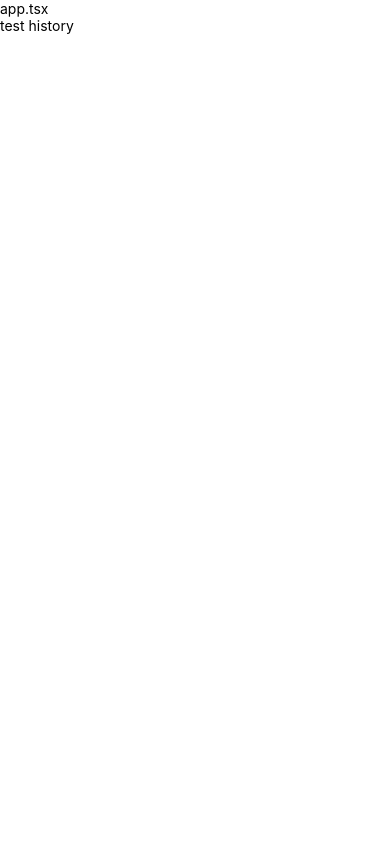
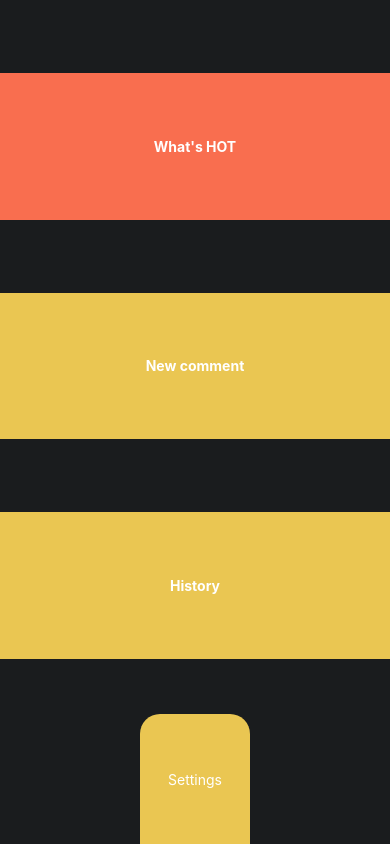
Before and after one commit to LoicChazeau/TEVIS, a React Native app: screen / in a window 390 px wide. Built offline with nearby package versions, Linux system fonts and the light colour scheme.

Commit message:
add home screen

```diff
--- a/App.tsx
+++ b/App.tsx
@@ -7,7 +7,6 @@ import Home from "./screens/Home";
 export default function App() {
   return (
     <View style={styles.container}>
-      <Text>app.tsx</Text>
       <Home />
       <StatusBar style="auto" />
     </View>
@@ -17,6 +16,5 @@ export default function App() {
 const styles = StyleSheet.create({
   container: {
     flex: 1,
-    backgroundColor: '#ffffff',
-  }
+  },
 });
--- a/components/home/History.tsx
+++ b/components/home/History.tsx
@@ -4,14 +4,15 @@ import {View, Text, StyleSheet, Image} from 'react-native'
 export default function History() {
   return(
     <View>
-      <Text>test history</Text>
+        <Text style={styles.text}>History</Text>
     </View>
   );
 }
 
 const styles = StyleSheet.create({
-  container: {
-    flex: 1,
-    backgroundColor: '#fff',
+  text: {
+    color: '#FFFFFF',
+    textAlign: "center",
+    fontWeight: "bold",
   }
 });
--- a/components/home/Newcomment.tsx
+++ b/components/home/Newcomment.tsx
@@ -3,15 +3,16 @@ import {View, Text, StyleSheet, Image} from 'react-native'
 
 export default function Newcomment() {
   return(
-    <View style={styles.container}>
-
+    <View>
+        <Text style={styles.text}>New comment</Text>
     </View>
   );
 }
 
 const styles = StyleSheet.create({
-  container: {
-    flex: 1,
-    backgroundColor: '#fff',
+  text: {
+    color: '#FFFFFF',
+    textAlign: "center",
+    fontWeight: "bold",
   }
 });
--- a/components/home/Settings.tsx
+++ b/components/home/Settings.tsx
@@ -1,17 +1,27 @@
 import React from 'react'
-import {View, Text, StyleSheet, Image} from 'react-native'
+import { View, Text, StyleSheet, Image } from 'react-native'
 
 export default function Settings() {
-  return(
-    <View style={styles.container}>
-
+  return (
+    <View>
+        <View style={styles.button}>
+          <Text style={styles.text}>Settings</Text>
+        </View>
     </View>
   );
 }
 
 const styles = StyleSheet.create({
-  container: {
-    flex: 1,
-    backgroundColor: '#fff',
-  }
+  button: {
+    height: 130,
+    width: 110,
+    backgroundColor: '#EAC652',
+    justifyContent: 'center',
+    borderTopLeftRadius: 20,
+    borderTopRightRadius: 20,
+  },
+  text: {
+    color: '#FFFFFF',
+    textAlign: "center",
+  },
 });
--- a/components/home/Whathot.tsx
+++ b/components/home/Whathot.tsx
@@ -3,15 +3,16 @@ import {View, Text, StyleSheet, Image} from 'react-native'
 
 export default function Whathot() {
   return(
-    <View style={styles.container}>
-
+    <View>
+        <Text style={styles.text}>What's HOT</Text>
     </View>
   );
 }
 
 const styles = StyleSheet.create({
-  container: {
-    flex: 1,
-    backgroundColor: '#fff',
+  text: {
+    color: '#FFFFFF',
+    textAlign: "center",
+    fontWeight: "bold",
   }
 });
--- a/screens/Home.tsx
+++ b/screens/Home.tsx
@@ -1,18 +1,33 @@
-import React from 'react'
-import {View, Text, StyleSheet, Image} from 'react-native'
+import React from "react";
+import { View, Text, StyleSheet, Image } from "react-native";
 
-import History from '../components/home/History';
-import Logo from '../components/home/Logo';
-import Newcomment from '../components/home/Newcomment';
-import Searchbar from '../components/home/Searchbar';
-import Settings from '../components/home/Settings';
-import Signin from '../components/home/Signin';
-import Whathot from '../components/home/Whathot';
+import History from "../components/home/History";
+import Logo from "../components/home/Logo";
+import Newcomment from "../components/home/Newcomment";
+import Searchbar from "../components/home/Searchbar";
+import Settings from "../components/home/Settings";
+import Signin from "../components/home/Signin";
+import Whathot from "../components/home/Whathot";
 
 export default function Home() {
   return (
-    <View>
-      <History/>
+    <View style={styles.container}>
+      <View style={[{flex: 1}]}></View>
+      <View style={[{flex: 2, backgroundColor: "#F96E4F", justifyContent: "center"}]}>
+        <Whathot />
+      </View>
+      <View style={[{flex: 1}]}></View>
+      <View style={[{flex: 2, backgroundColor: "#EAC652", justifyContent: "center"}]}>
+        <Newcomment />
+      </View>
+      <View style={[{flex: 1}]}></View>
+      <View style={[{flex: 2, backgroundColor: "#EAC652", justifyContent: "center"}]}>
+        <History />
+      </View>
+      <View style={[{flex: 1}]}></View>
+      <View style={styles.justify}>
+        <Settings />
+      </View>
     </View>
   );
 }
@@ -20,6 +35,16 @@ export default function Home() {
 const styles = StyleSheet.create({
   container: {
     flex: 1,
-    backgroundColor: '#ffffff',
+    backgroundColor: "#1A1C1E",
+    justifyContent: 'center',
+  },
+  marginBottom: {
+    marginTop: "15%",
+  },
+  justify: {
+    flex: 1,
+    justifyContent: 'flex-end',
+    alignItems: 'center',
+    marginTop: '10%',
   }
 });
```
